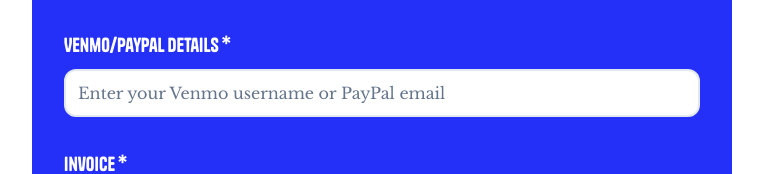
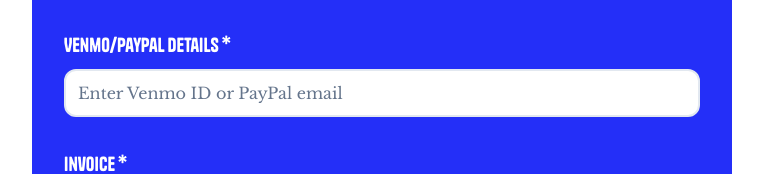
Before and after one commit to ssundram/tari_rebate_v1, a website built with Vite: page index.html in a window 1280 px wide. Shown: the part 1027-1201 px from the top of the page, without its empty margins (258-1021 px from the left). Built offline with nearby package versions, Linux system fonts and the light colour scheme; some packages are replaced by stand-ins of ours; no server answers; the database is empty.

Commit message:
Update payment details placeholder text to 'Enter Venmo ID or PayPal email'

```diff
--- a/index.html
+++ b/index.html
@@ -570,7 +570,7 @@
             id="paymentDetails"
             name="paymentDetails"
             class="form-input"
-            placeholder="Enter your Venmo username or PayPal email"
+            placeholder="Enter Venmo ID or PayPal email"
             required
           >
         </div>
```
